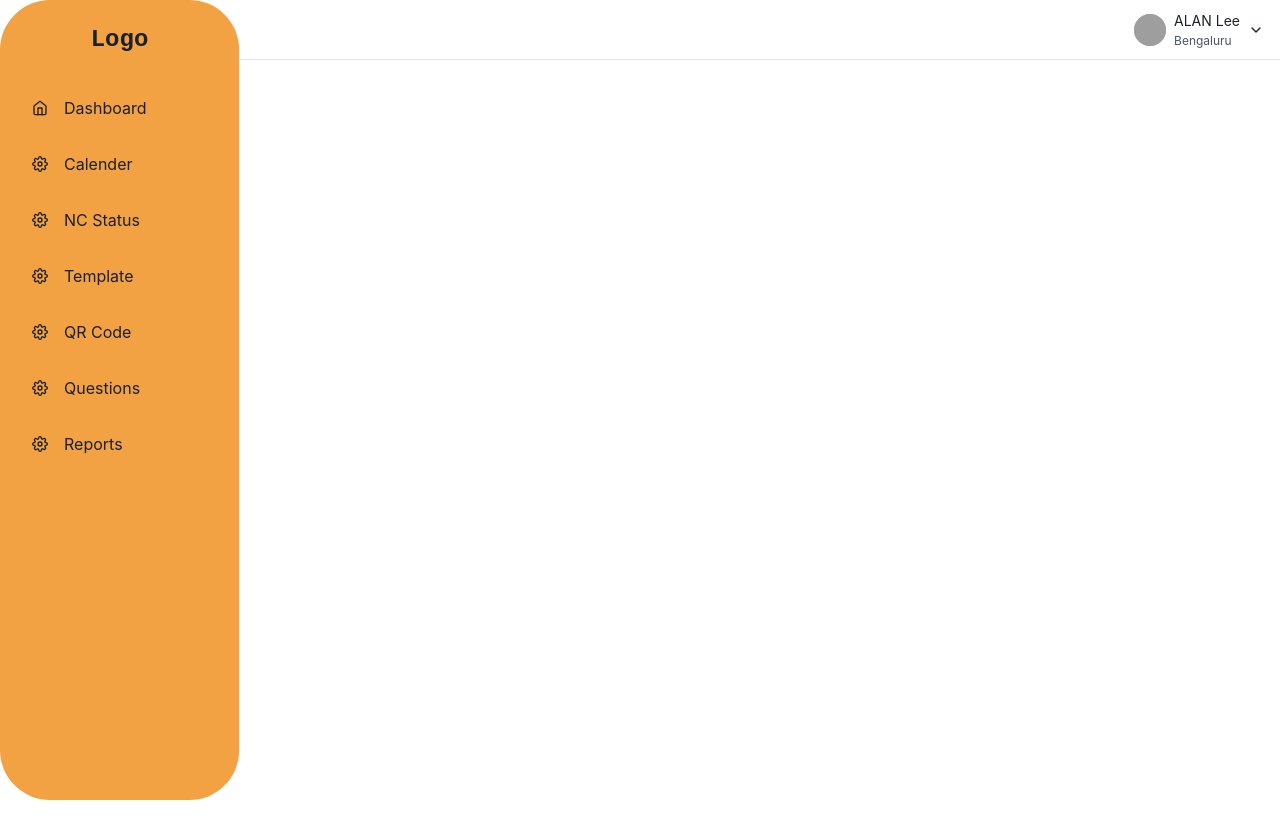
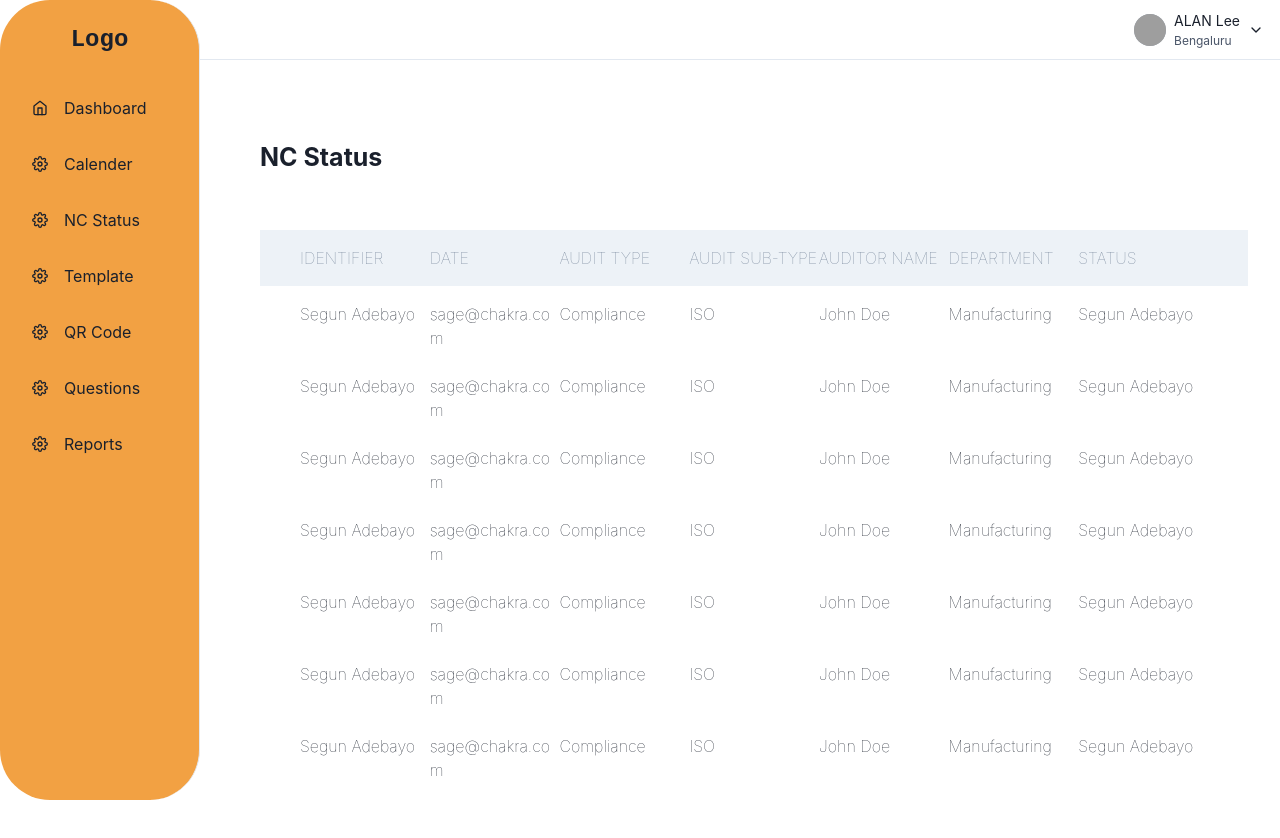
Before and after one commit to prajwalmadhav/Audire-frontend, a React (Create React App) app: page /pg in a window 1280 px wide. Before the commit the page ends 800 px from the top, so only its background shows below. Built offline with nearby package versions, Linux system fonts and the light colour scheme; grey boxes are pictures that could not be loaded.

Commit message:
updated table

```diff
--- a/src/App.tsx
+++ b/src/App.tsx
@@ -10,7 +10,8 @@ import Sidebar from "./Components/Sidebar";
 import Calender from './Components/Calender';
 import Dashboard from "./Components/Dashboard";
 import Test from './Components/Test';
-import { Table } from "react-bootstrap";
+import Table from "./Components/Table";
+
 
 export const App = () => {
 
--- a/src/Components/Sidebar.tsx
+++ b/src/Components/Sidebar.tsx
@@ -95,7 +95,7 @@ const SidebarContent = ({ onClose, ...rest }: SidebarProps) => {
       borderRight="1px"
       borderRadius="50px"
       borderRightColor={useColorModeValue('gray.200', 'gray.700')}
-      w={{ base: 'full', md: 60 }}
+      w={{ base: 'full', md: 60, lg: '200px' }}
       pos="fixed"
       h="full"
       {...rest}>
--- a/src/Components/Table.tsx
+++ b/src/Components/Table.tsx
@@ -7,14 +7,19 @@ import {
   useBreakpointValue,
   Stack,
   SimpleGrid,
+  Heading,
 } from "@chakra-ui/react";
 
 export default function Component() {
   const data = [
-    { name: "Segun Adebayo", email: "sage@chakra.com" },
-    { name: "Josef Nikolas", email: "Josef@mail.com" },
-    { name: "Lazar Nikolov", email: "Lazar@mail.com" },
-    { name: "Abraham", email: "abraham@anu.com" },
+    { id: "Segun Adebayo", date: "sage@chakra.com", audtyp : "Compliance", audsubtyp : "ISO", audname : "John Doe", dept : "Manufacturing" , status : "In progress" },
+    { id: "Segun Adebayo", date: "sage@chakra.com", audtyp : "Compliance", audsubtyp : "ISO", audname : "John Doe", dept : "Manufacturing" , status : "In progress" },
+    { id: "Segun Adebayo", date: "sage@chakra.com", audtyp : "Compliance", audsubtyp : "ISO", audname : "John Doe", dept : "Manufacturing" , status : "In progress" },
+    { id: "Segun Adebayo", date: "sage@chakra.com", audtyp : "Compliance", audsubtyp : "ISO", audname : "John Doe", dept : "Manufacturing" , status : "In progress" },
+    { id: "Segun Adebayo", date: "sage@chakra.com", audtyp : "Compliance", audsubtyp : "ISO", audname : "John Doe", dept : "Manufacturing" , status : "In progress" },
+    { id: "Segun Adebayo", date: "sage@chakra.com", audtyp : "Compliance", audsubtyp : "ISO", audname : "John Doe", dept : "Manufacturing" , status : "In progress" },
+    { id: "Segun Adebayo", date: "sage@chakra.com", audtyp : "Compliance", audsubtyp : "ISO", audname : "John Doe", dept : "Manufacturing" , status : "In progress" }
+
   ];
   const dataColor = useColorModeValue("white", "gray.800");
   const bg = useColorModeValue("white", "gray.800");
@@ -22,28 +27,32 @@ export default function Component() {
 
   return (
     <Flex
-      w="full"
-      bg="gray.600"
+      w="85%"
+      bg="white"
       p={50}
       alignItems="center"
       justifyContent="center"
-    >
+      ml= {210}
+      >
+
       <Stack
         direction={{ base: "column" }}
         w="full"
         bg={{ md: bg }}
-        shadow="lg"
+
       >
-        {data.map((person, pid) => {
-          return (
-            <Flex
-              direction={{ base: "row", md: "column" }}
-              bg={dataColor}
-              key={pid}
-            >
-              <SimpleGrid
+          <Flex
+              direction={{ base: "row", md: "column" , lg: "column" }}
+          >
+            <Heading  mb="50px"  fontSize='25px'>
+              NC Status
+            </Heading>
+          </Flex>
+
+
+          <SimpleGrid
                 spacingY={3}
-                columns={{ base: 1, md: 3 }}
+                columns={{ base: 1, md: 3, lg: 7 }}
                 w={{ base: 120, md: "full" }}
                 textTransform="uppercase"
                 bg={bg2}
@@ -53,31 +62,49 @@ export default function Component() {
                 fontSize="md"
                 fontWeight="hairline"
               >
-                <span>Name</span>
-                <span>Email</span>
-                <chakra.span textAlign={{ md: "right" }}>Actions</chakra.span>
+                <span>Identifier</span>
+                <span>Date</span>
+                <span>Audit Type</span>
+                <span>Audit Sub-Type</span>
+                <span>Auditor Name</span>
+                <span>Department</span>
+                <span>Status</span>
+
               </SimpleGrid>
+
+        {data.map((audit, pid) => {
+          return (
+            <Flex
+              direction={{ base: "row", md: "column" , lg: "column" }}
+              bg={dataColor}
+              key={pid}
+
+            >
+
               <SimpleGrid
                 spacingY={3}
-                columns={{ base: 1, md: 3 }}
+                columns={{ base: 1, md: 3, lg: 7 }}
                 w="full"
                 py={2}
                 px={10}
                 fontWeight="hairline"
               >
-                <span>{person.name}</span>
-                <chakra.span
+                {/*  //for overflow of objects in table header
+                 <chakra.span
                   textOverflow="ellipsis"
                   overflow="hidden"
                   whiteSpace="nowrap"
                 >
-                  {person.email}
-                </chakra.span>
-                <Flex justify={{ md: "end" }}>
-                  <Button variant="solid" colorScheme="red" size="sm">
-                    Delete
-                  </Button>
-                </Flex>
+                  {audit.email}
+                </chakra.span> */}
+                <span>{audit.id}</span>
+                <span>{audit.date}</span>
+                <span>{audit.audtyp}</span>
+                <span>{audit.audsubtyp}</span>
+                <span>{audit.audname}</span>
+                <span>{audit.dept}</span>
+                <span>{audit.id}</span>
+
               </SimpleGrid>
             </Flex>
           );
```
